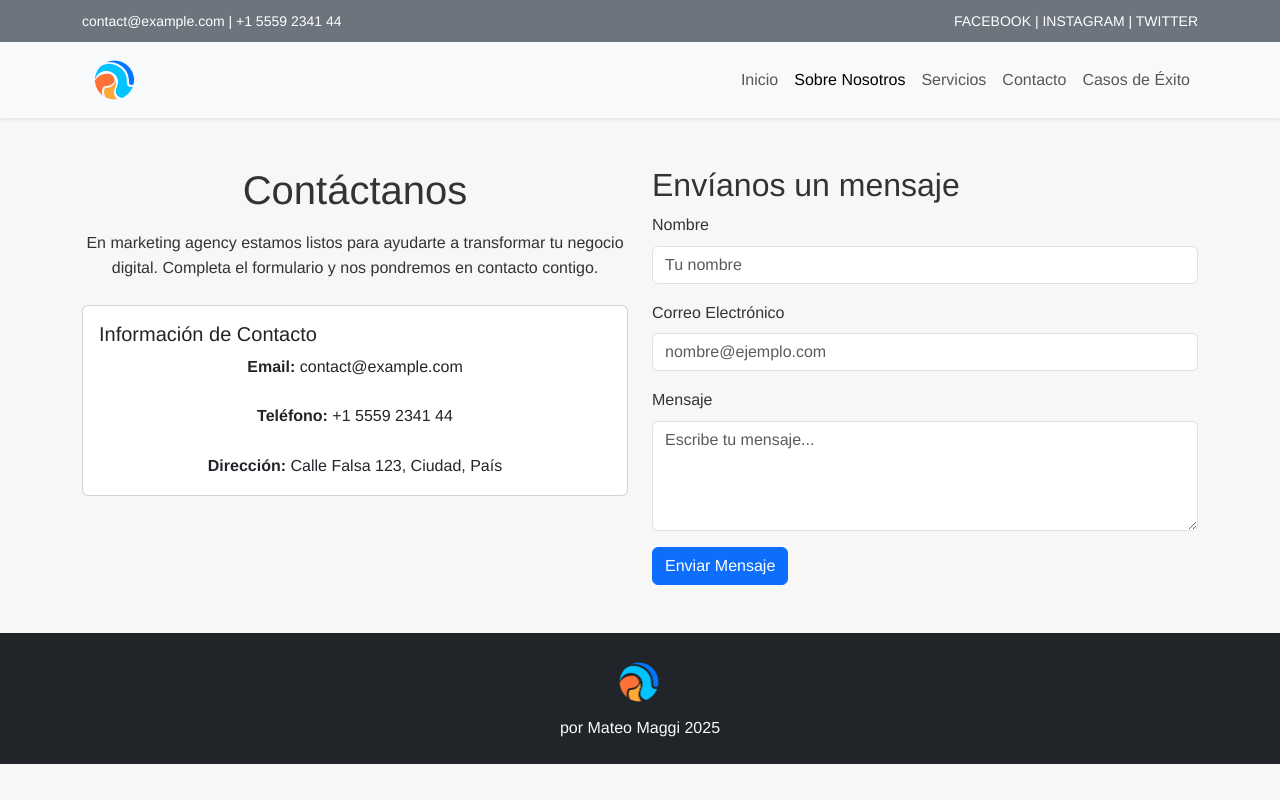
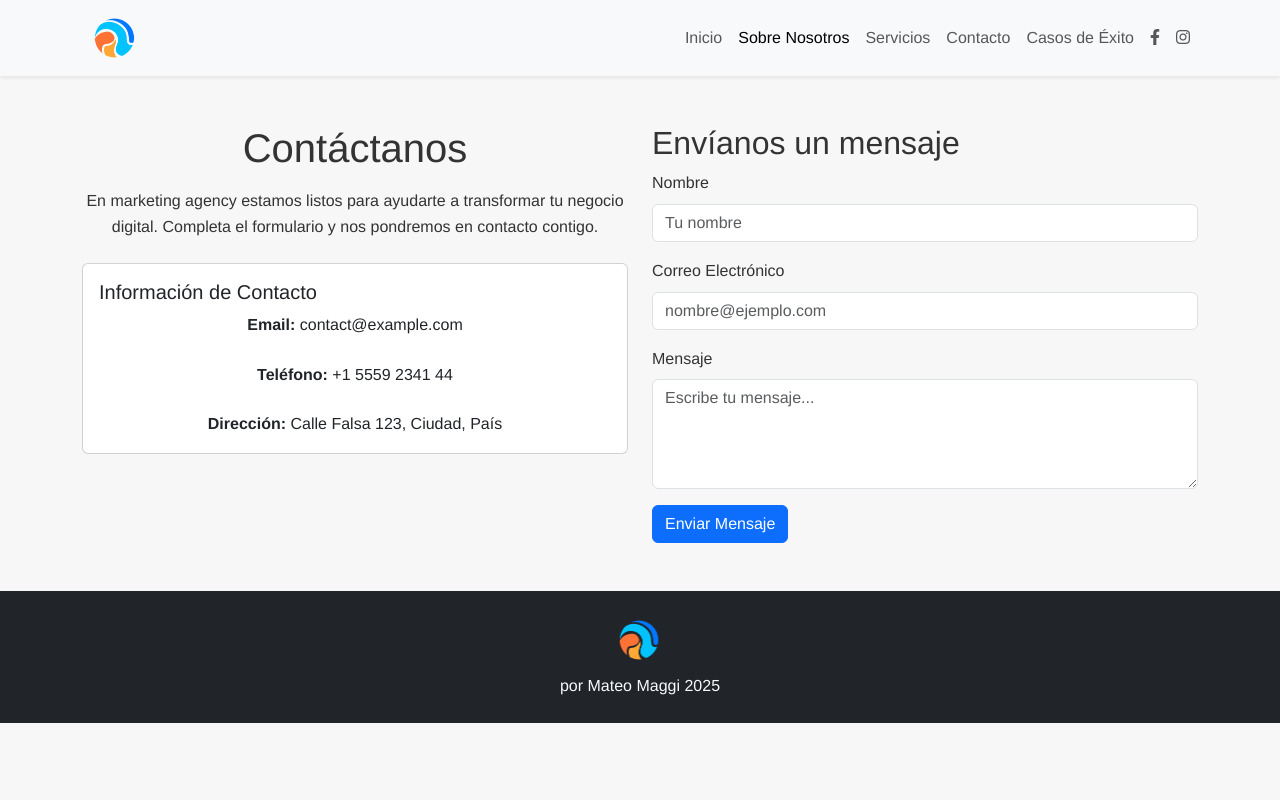
Before and after one commit to MateoMaggiDEV/2daentregacoder, a plain HTML site: page pages/contacto.html in a window 1280 px wide. Drawn offline with nearby package versions, Linux system fonts and the light colour scheme; a small style sheet from the web is missing.

Commit message:
Update contacto.html

```diff
--- a/pages/contacto.html
+++ b/pages/contacto.html
@@ -9,21 +9,13 @@
     href="https://cdn.jsdelivr.net/npm/bootstrap@5.3.3/dist/css/bootstrap.min.css"
     rel="stylesheet"
   >
+  <link rel="stylesheet" href="https://cdnjs.cloudflare.com/ajax/libs/font-awesome/6.4.0/css/all.min.css" integrity="sha512-pap6jJpl5Vm/QjwXvO2PqbHfs7bR8e/8cR8d8Vlj/1v1qVZ1KJ7/vDaxp+jcnxU5HxVIFTEJv1i81YU84kCj0A==" crossorigin="anonymous" referrerpolicy="no-referrer" />
+
   <!-- Tu CSS personalizado (opcional) -->
   <link rel="stylesheet" href="/style.css">
 </head>
 <body>
-  <!-- Top bar con información de contacto -->
-  <div class="bg-secondary text-white py-2">
-    <div class="container d-flex justify-content-between align-items-center">
-      <div>
-        <small>contact@example.com | +1 5559 2341 44</small>
-      </div>
-      <div>
-        <small>FACEBOOK | INSTAGRAM | TWITTER</small>
-      </div>
-    </div>
-  </div>
+
 <header>
   <!-- Navbar responsivo -->
   <nav class="navbar navbar-expand-lg navbar-light bg-light shadow-sm sticky-top">
@@ -43,6 +35,17 @@
            <li class="nav-item"><a class="nav-link" href="servicios.html">Servicios</a></li>
            <li class="nav-item"><a class="nav-link" href="contacto.html">Contacto</a></li>
            <li class="nav-item"><a class="nav-link" href="casosdeexito.html">Casos de Éxito</a></li>
+           <!-- Iconos de redes sociales -->
+           <li class="nav-item">
+             <a class="nav-link" href="https://www.facebook.com/tu_pagina" target="_blank">
+               <i class="fab fa-facebook-f"></i>
+             </a>
+           </li>
+           <li class="nav-item">
+             <a class="nav-link" href="https://www.instagram.com/tu_pagina" target="_blank">
+               <i class="fab fa-instagram"></i>
+             </a>
+           </li>
          </ul>
       </div>
     </div>
```
